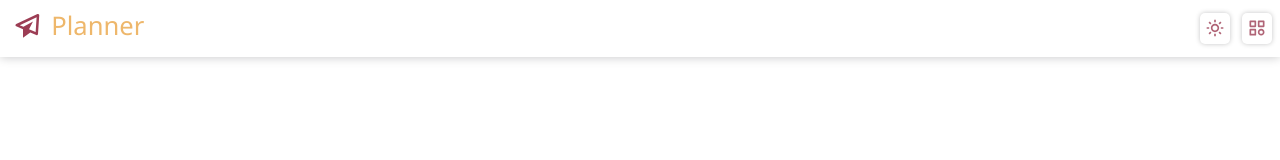
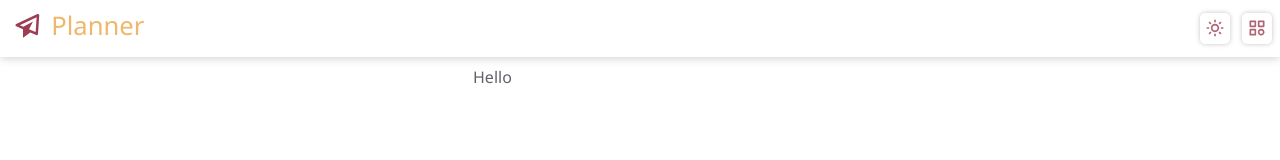
Before and after one commit to KainNhantumbo/Planner-App, a React (Vite) app: page /settings in a window 1280 px wide. Before the commit this address had no page. Shown: the top 160 px of the page. Built offline with nearby package versions, Linux system fonts and the light colour scheme; sample sign-in values are in the browser's storage.

Commit message:
dev: created settings page.

```diff
--- a/src/App.jsx
+++ b/src/App.jsx
@@ -99,7 +99,7 @@ function App() {
 									<span>Contacts</span>
 								</li>
 							</Link>
-							<Link to='' onClick={menuShow}>
+							<Link to='/settings' onClick={menuShow}>
 								<li>
 									<BiCog />
 									<span>Settings</span>
--- /dev/null
+++ b/src/pages/Settings.jsx
@@ -0,0 +1,9 @@
+import { SettingsContainer } from "../styles/settings";
+
+const Settings = () => {
+  return ( <SettingsContainer>
+    Hello
+  </SettingsContainer> );
+}
+
+export default Settings;
--- a/src/routes/AppRoutes.jsx
+++ b/src/routes/AppRoutes.jsx
@@ -7,6 +7,7 @@ import TaskPreviewer from '../pages/TaskPreviewer';
 import TaskForm from '../pages/TaskForm';
 import SignUp from '../pages/SignUp';
 import SignIn from '../pages/SignIn';
+import Settings from '../pages/Settings';
 import ProtectedRoutes from './ProtectedRoutes';
 
 const AppRoutes = () => {
@@ -62,6 +63,14 @@ const AppRoutes = () => {
 					</ProtectedRoutes>
 				}
 			/>
+			<Route
+				path='/settings'
+				element={
+					<ProtectedRoutes>
+						<Settings />
+					</ProtectedRoutes>
+				}
+			/>
 		</Routes>
 	);
 };
--- /dev/null
+++ b/src/styles/settings.js
@@ -0,0 +1,18 @@
+import styled from "styled-components";
+
+export const SettingsContainer = styled.section`
+	@keyframes enterAnime {
+		from {
+			transform: translateY(60px);
+		}
+		to {
+			transform: translateY(0px);
+		}
+	}
+	animation: enterAnime 300ms ease-out forwards;
+	padding: 0.5em;
+	margin: 0 auto;
+	width: 100%;
+	max-width: 350px;
+	position: relative;
+`
```
